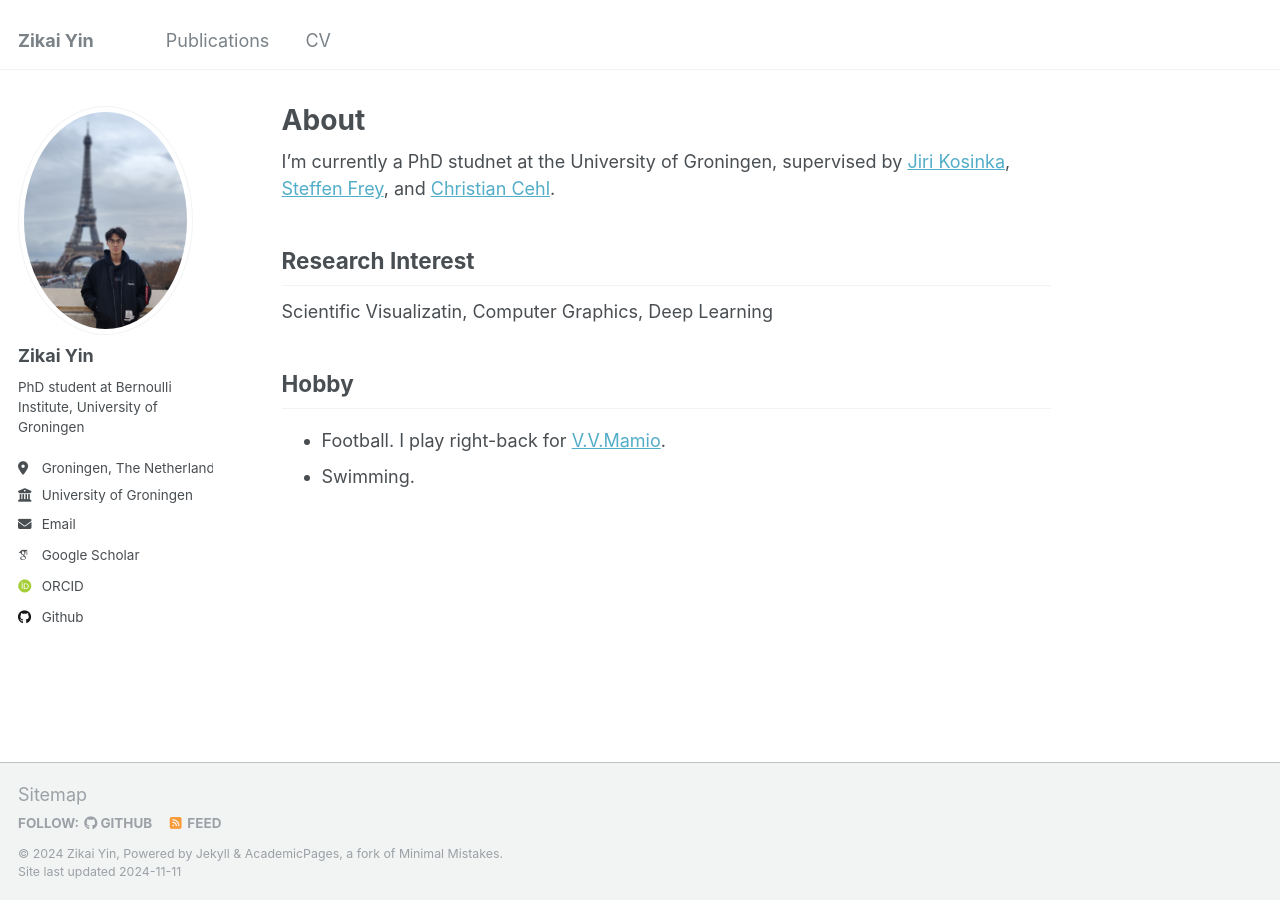
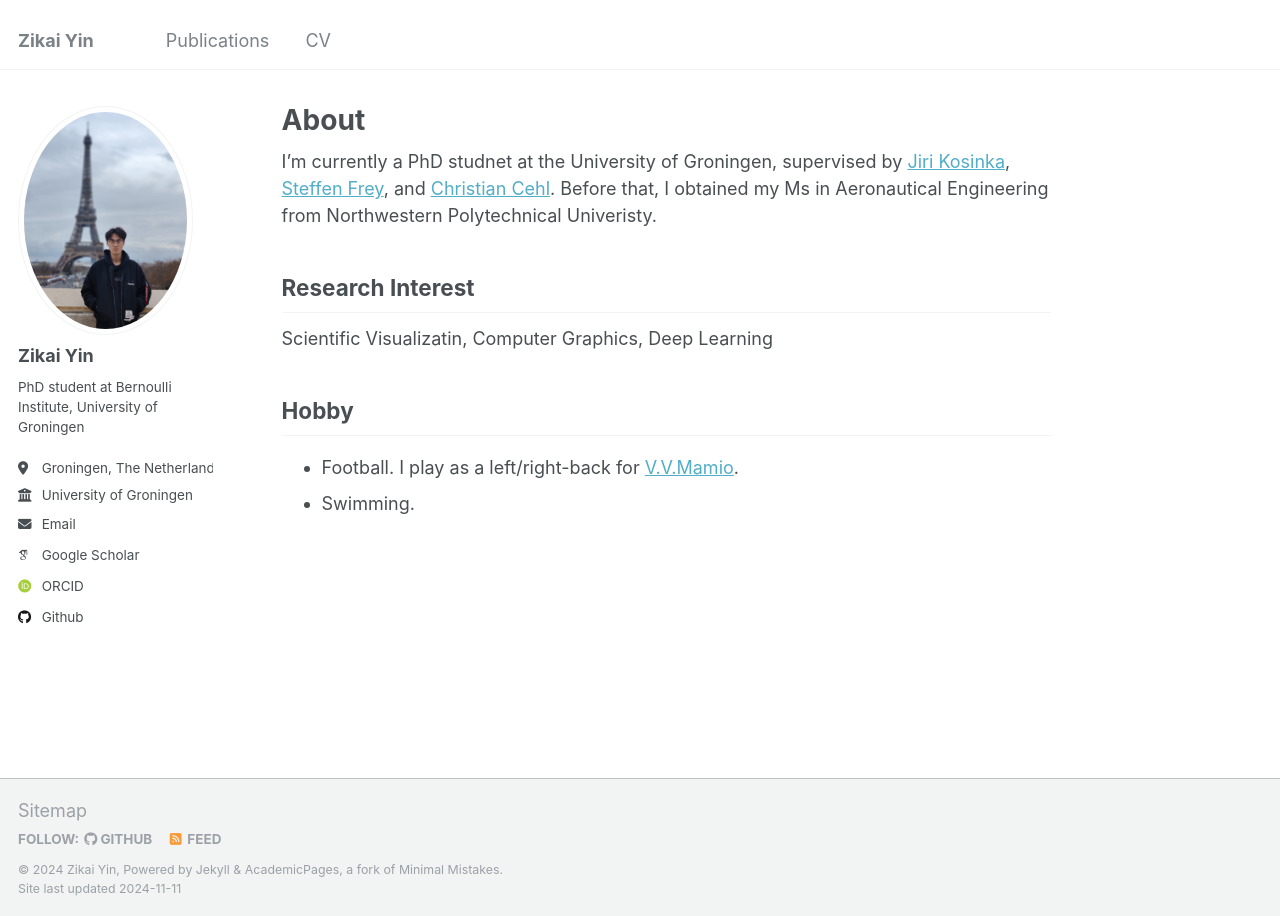
Before and after one commit to andrewsilver1997/andrewsilver1997.github.io, a Jekyll site: the page built from _pages/about.md, in a window 1280 px wide. Built offline with Jekyll 4.4.1, drawn with Linux system fonts in a browser that asks for light colours; some web fonts are replaced.

Commit message:
first commit

```diff
--- a/_pages/about.md
+++ b/_pages/about.md
@@ -7,10 +7,11 @@ redirect_from:
   - /about.html
 ---
 I'm currently a PhD studnet at the University of Groningen, supervised by [Jiri Kosinka](https://www.cs.rug.nl/svcg/People/JiriKosinka), [Steffen Frey](https://freysn.github.io/), and [Christian Cehl](https://www.cs.rug.nl/svcg/People/ChristianKehl).
+Before that, I obtained my Ms in Aeronautical Engineering from Northwestern Polytechnical Univeristy.
 
 ## Research Interest
 Scientific Visualizatin, Computer Graphics, Deep Learning
 
 ## Hobby
-* Football. I play right-back for [V.V.Mamio](https://vvmamiogroningen.nl/).
+* Football. I play as a left/right-back for [V.V.Mamio](https://vvmamiogroningen.nl/).
 * Swimming.
```
